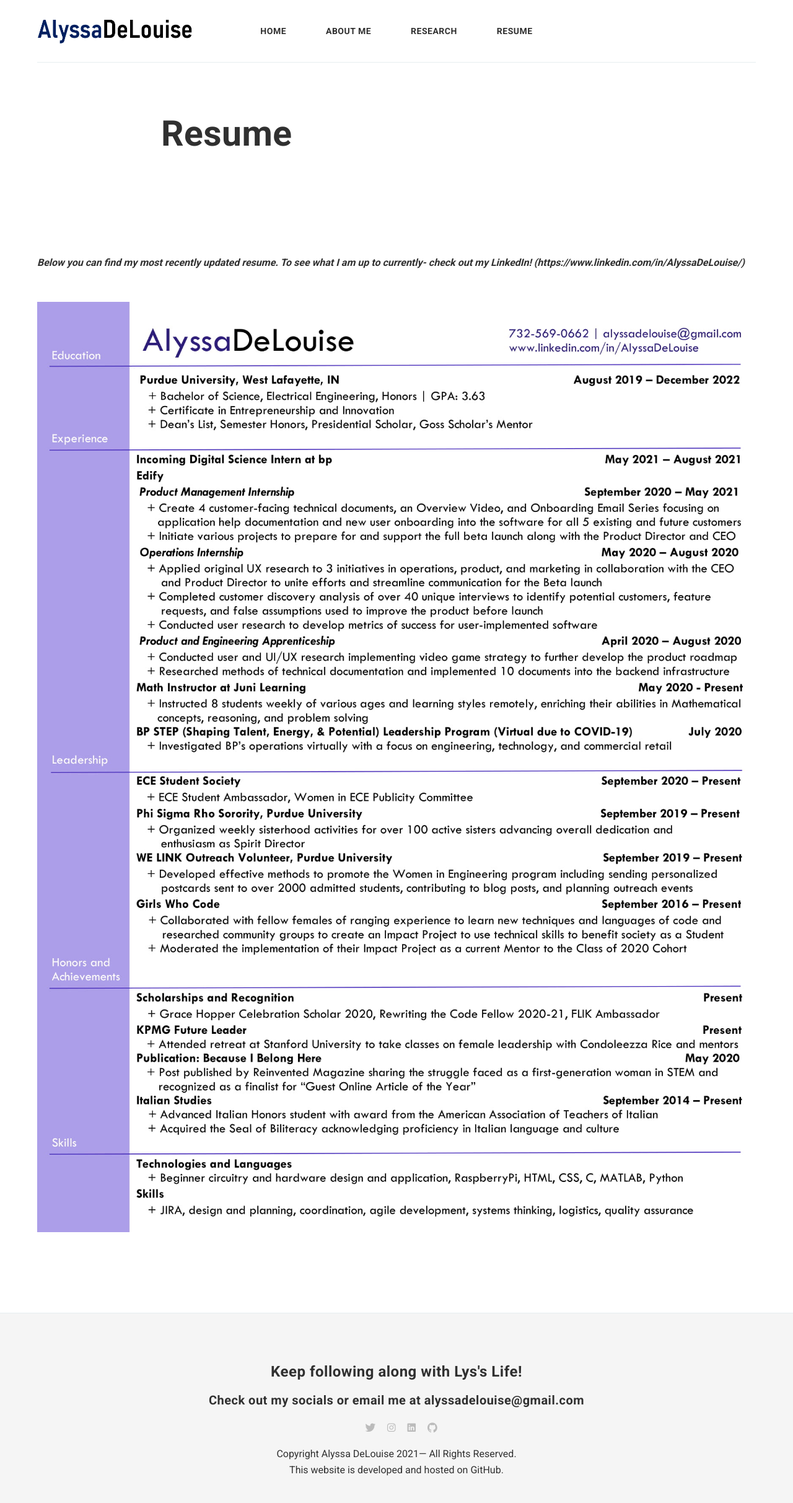
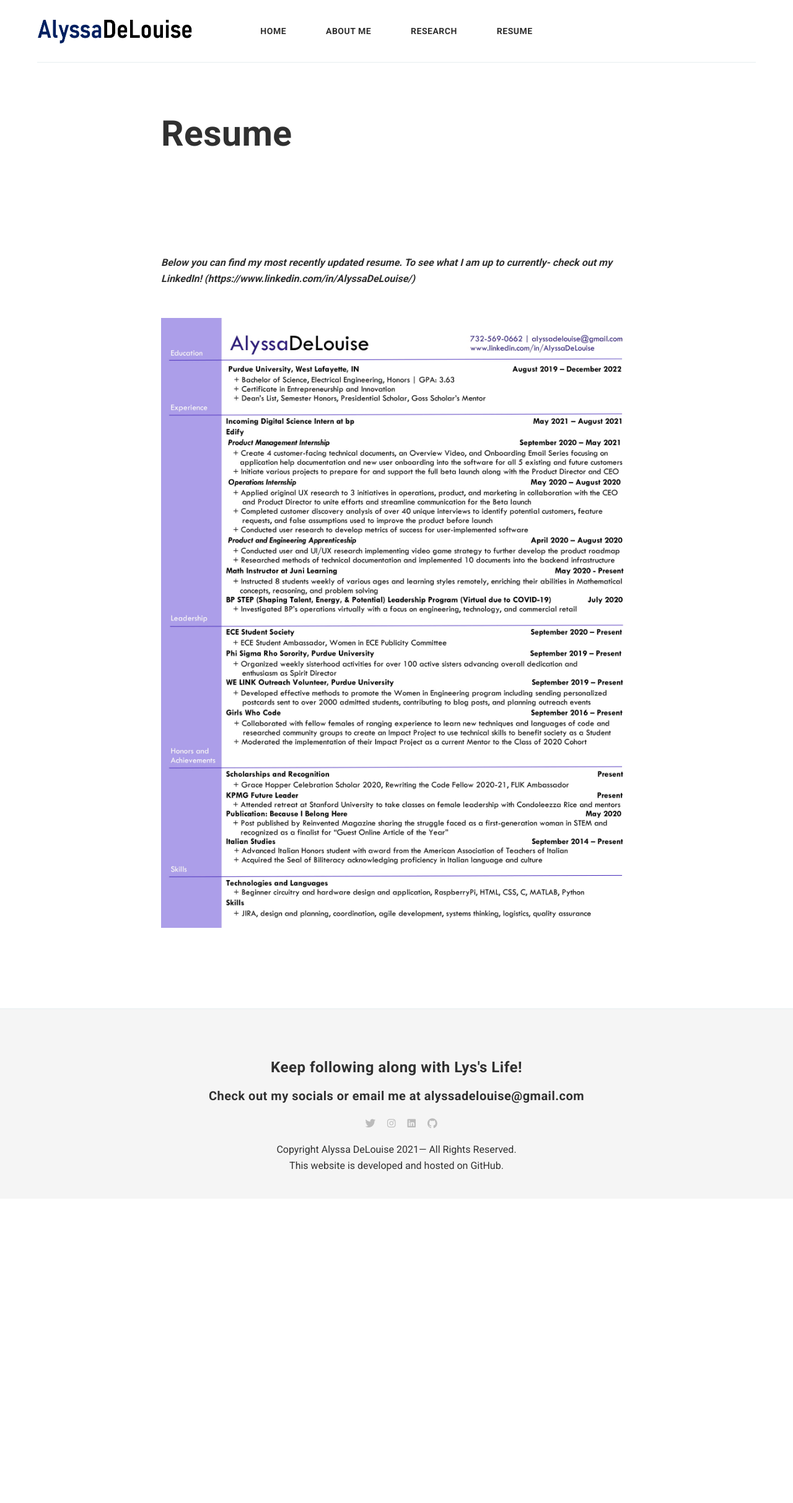
Before and after one commit to alyssadelouise/home, a Jekyll site: the page built from _pages/resume.md, in a window 1280 px wide. Shown: the whole page at 62% size. Built offline with Jekyll 4.4.1, drawn with Linux system fonts in a browser that asks for light colours; nearby versions of some CDN libraries; comment, search, counter and statistics services are not loaded; after the commit the page ends 1934 px from its top, so only the background shows below that.

Commit message:
Update pageresume.html

```diff
--- a/_layouts/pageresume.html
+++ b/_layouts/pageresume.html
@@ -16,7 +16,7 @@ layout: default
 <div class="container">
 <div class="row">
 		<!-- begin page -->
-		<article class="page col  col-t-10  col-m-12">
+		<article class="page col col-8 col-t-1  col-m-12">
 			<div class="page__content">
 				{{ content }}
 			</div>
```
